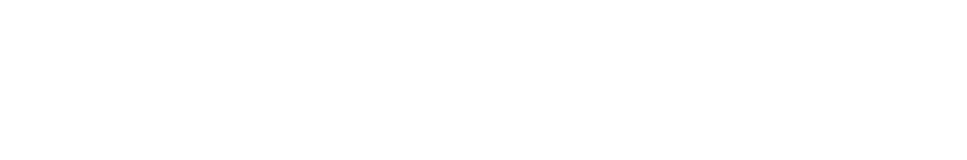
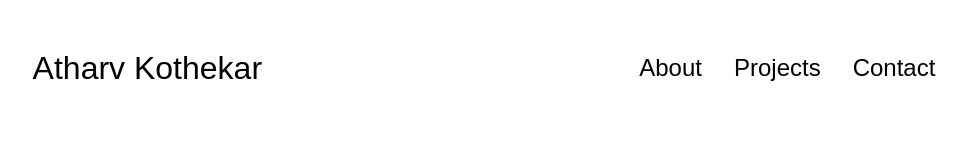
Before and after one commit to atharv-kothekar/atharv-kothekar.github.io, a plain HTML site: page index.html in a window 1280 px wide. Shown: the whole page, without its empty margins (156-1123 px from the left). Drawn offline with Linux system fonts and the light colour scheme; a web font is replaced by a local one.

Commit message:
desktop navigation added

```diff
--- a/index.html
+++ b/index.html
@@ -1,6 +1,5 @@
 <!DOCTYPE html>
 <html lang="en">
-
     <head>
         <meta charset="UTF-8">
         <meta name="viewport" content="width=device-width, initial-scale=1.0">
@@ -10,7 +9,16 @@
     </head>
 
     <body>
+		<nav id="desktop-nav">
+			<div class="logo">Atharv Kothekar</div>
+			<div>
+				<ul class="nav-links">
+					<li><a href="#about">About</a></li>
+					<li><a href="#projects">Projects</a></li>
+					<li><a href="#contact">Contact</a></li>
+				</ul>
+			</div>
+		</nav>
         <script src = "script.js"></script>
-
     </body>
 </html>
--- a/style.css
+++ b/style.css
@@ -0,0 +1,69 @@
+/* GENERAL */
+
+* {
+    margin: 0;
+    padding: 0;
+}
+
+@font-face {
+    font-family: 'SF-Pro-Display-Regular';
+    src: url('/fonts/SF-Pro-Display-Regular.otf') format('opentype');
+  }
+
+body {
+    font-family: 'SF-Pro-Display-Regular', sans-serif;
+}
+
+html {
+    scroll-behavior: smooth;
+}
+
+p {
+    color: rgb(85, 85, 85);
+}
+
+/* TRANSITION */
+
+a, .btn {
+    transition: all 300ms ease;
+}
+
+/* DESKTOP NAV */
+
+nav,
+.nav-links {
+    display: flex;
+}
+
+nav {
+    justify-content: space-around;
+    align-items: center;
+    height: 17vh;
+}
+
+.logo {
+    font-size: 2rem;
+}
+
+.logo:hover {
+    cursor: default;
+}
+
+.nav-links {
+    gap: 2rem;
+    list-style: none;
+    font-size: 1.5rem;
+}
+
+a {
+    color: black;
+    text-decoration: none;
+    text-decoration-color: white;
+}
+
+a:hover {
+    color:grey;
+    text-decoration: underline;
+    text-underline-offset: 1rem;
+    text-decoration-color: rgb(181, 181, 181);
+}
```
Also changed, not shown: fonts/SFMono-Bold.otf (added), fonts/SFMono-Regular.otf (added), 3 other files.
